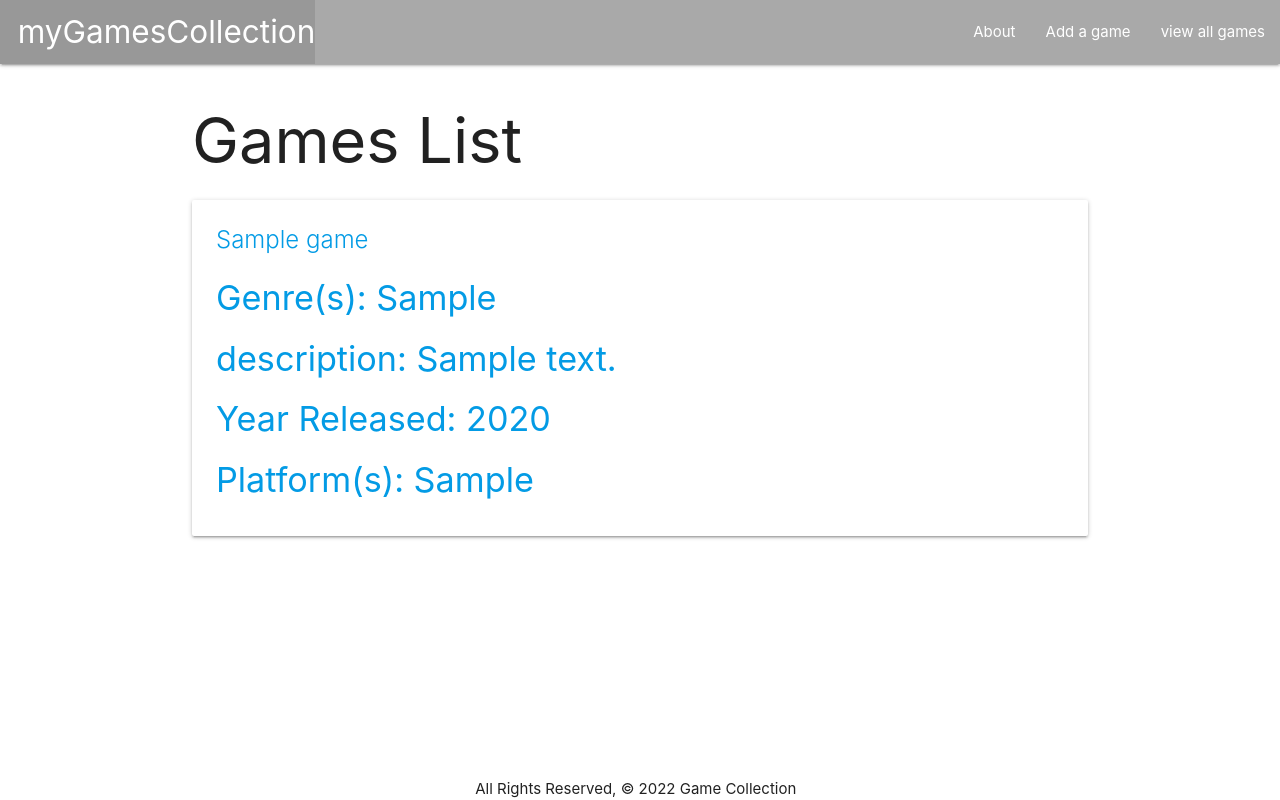
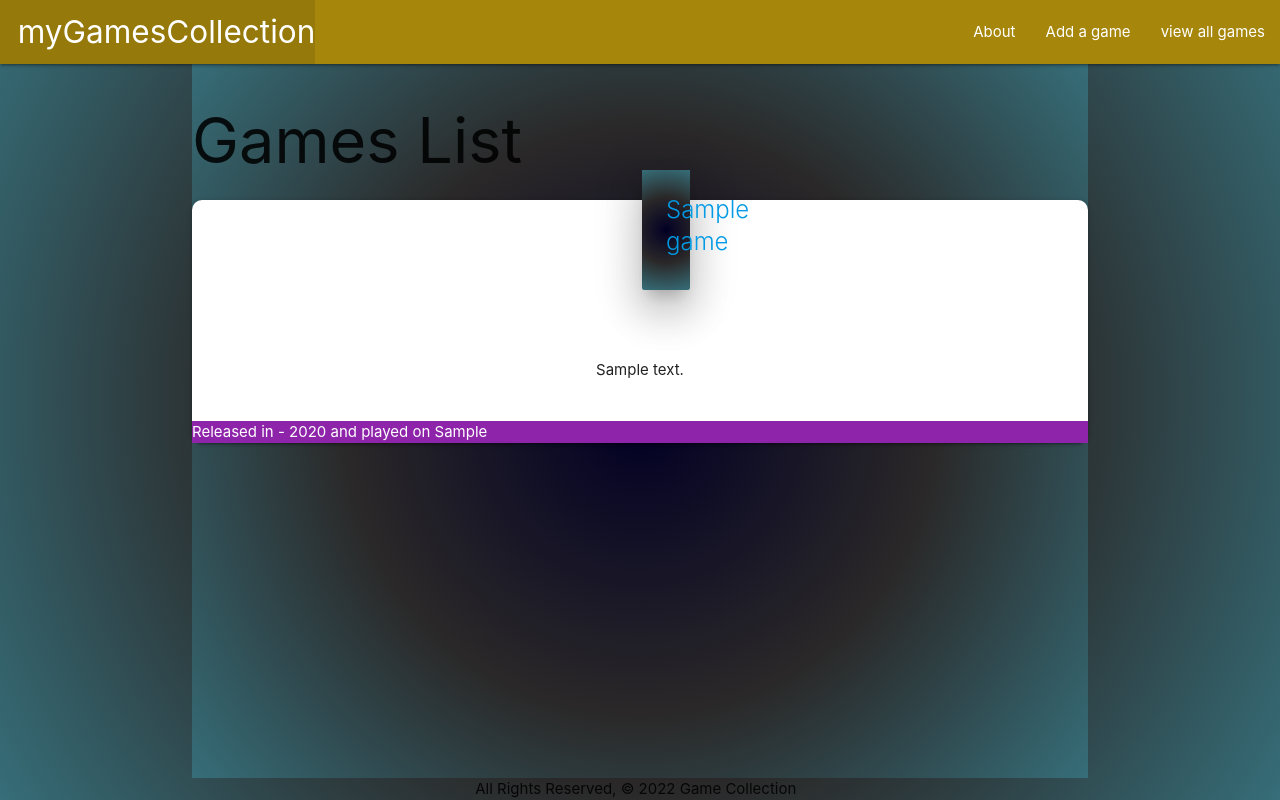
Before and after one commit to Kemd/Django-Collections-4, a Django app: page /games/ in a window 1280 px wide. Run offline with Django 4.2, Linux system fonts and the light colour scheme; tables that the repository leaves empty hold one stand-in row (values such as "Sample post").

Commit message:
adds styling

```diff
--- /dev/null
+++ b/main_app/static/css/style.css
@@ -0,0 +1,63 @@
+body {
+  display: flex;
+  min-height: 100vh;
+  flex-direction: column;
+  /* background-color: rgb(76, 87, 96); */
+  background: rgb(2, 0, 36);
+  background: radial-gradient(
+    circle,
+    rgba(2, 0, 36, 1) 0%,
+    rgb(42, 40, 40) 51%,
+    rgba(54, 110, 121, 1) 100%
+  );
+}
+
+.container {
+  background: radial-gradient(
+    circle,
+    rgba(2, 0, 36, 1) 0%,
+    rgb(42, 40, 40) 51%,
+    rgba(54, 110, 121, 1) 100%
+  );
+}
+
+.navbar,
+.page-footer {
+  background-color: rgb(166, 135, 12);
+}
+
+main {
+  flex: 1 0 auto;
+}
+
+footer {
+  padding-top: 0;
+  text-align: center;
+}
+
+.game-container {
+  /* border: 5px solid red; */
+  margin-bottom: 40px;
+}
+
+.adjust {
+  position: relative;
+  bottom: 30px;
+  margin: 0 450px 0 450px;
+}
+
+.card {
+  border-radius: 10px;
+}
+
+.bg-radial {
+  background: radial-gradient(
+    circle,
+    rgba(2, 0, 36, 1) 0%,
+    rgb(42, 40, 40) 51%,
+    rgba(54, 110, 121, 1) 100%
+  );
+}
+
+/* =========================== */
+/* Animations  */
--- a/main_app/static/css/styles.css
+++ /dev/null
@@ -1,19 +0,0 @@
-body {
-  display: flex;
-  min-height: 100vh;
-  flex-direction: column;
-}
-
-.navbar,
-.page-footer {
-    background-color: darkgrey;
-}
-
-main {
-  flex: 1 0 auto;
-}
-
-footer {
-  padding-top: 0;
-  text-align: center;
-}
--- a/main_app/templates/base.html
+++ b/main_app/templates/base.html
@@ -14,9 +14,15 @@
     <!-- Materialize  -->
     <link
       rel="stylesheet"
-      href="https://cdnjs.cloudflare.com/ajax/libs/materialize/1.0.0/css/materialize.min.css"/>
-      <!-- static css  -->
-    <link rel="stylesheet" type="text/css" href="{% static 'css/styles.css' %}" />
+      href="https://cdnjs.cloudflare.com/ajax/libs/materialize/1.0.0/css/materialize.min.css"
+    />
+    <!-- static css  -->
+
+    <link
+      rel="stylesheet"
+      type="text/css"
+      href="{% static 'css/style.css' %}"
+    />
   </head>
   <body>
     <header class="navbar-fixed">
@@ -24,7 +30,9 @@
         <div class="nav-wrapper">
           <ul>
             <li>
-              <a href="/" class="left brand-logo">&nbsp;&nbsp;myGamesCollection</a>
+              <a href="/" class="left brand-logo"
+                >&nbsp;&nbsp;myGamesCollection</a
+              >
             </li>
           </ul>
           <ul class="right">
@@ -32,7 +40,6 @@
             <li><a href="{% url 'games_create' %}">Add a game</a></li>
             <li><a href="{% url 'index' %}"> view all games</a></li>
           </ul>
-
         </div>
       </nav>
     </header>
--- a/main_app/templates/games/detail.html
+++ b/main_app/templates/games/detail.html
@@ -2,11 +2,11 @@
 
 <h1>Game details</h1>
 
-<div class="card">
+<div class="card medium">
   <div class="card-content">
     <span class="card-title">{{game.name}}</span>
     <h4>Genre(s): {{game.genre}}</h4>
-    <h4>description: {{game.desc}}</h4>
+    <h4>Description: {{game.desc}}</h4>
     <h4>Year Released: {{game.year}}</h4>
     {% if 'PC' in game.platform %}
     <h4>Played on: {{game.platform}}</h4>
@@ -25,7 +25,7 @@
       />
     </h4>
     {% else %}
-    <h4>Platform(s): {{game.platform}}</h4>
+    <h4>Played on: {{game.platform}}</h4>
     {% endif %}
   </div>
   <div class="card-action">
--- a/main_app/templates/games/index.html
+++ b/main_app/templates/games/index.html
@@ -2,33 +2,36 @@
 <h1>Games List</h1>
 
 {% for game in games %}
-<div class="card">
+<div class="game-container card">
+  <a href="{% url 'detail' game.id %}">
+    <div class="card-content z-depth-5 adjust bg-radial">
+      <div class="card-title center">{{ game.name }}</div>
+    </div>
+  </a>
+
+  <p class="card-content center">{{game.desc }}</p>
+
+  <div class="purple darken-1 white-text">Released in - {{ game.year }} and played on {{ game.platform }}</div>
+</div>
+<!-- <div class="card small">
   <a href="{% url 'detail' game.id %}">
     <div class="card-content">
-      <span class="card-title">{{game.name}}</span>
-      <h4>Genre(s): {{game.genre}}</h4>
-      <h4>description: {{game.desc}}</h4>
-      <h4>Year Released: {{game.year}}</h4>
+      <h2>
+        <span class="card-title">{{game.name}}</span>
+      </h2>
       {% if 'PC' in game.platform %}
       <h4>Played on: {{game.platform}}</h4>
-      <h4>
-        <img
-          src="https://c.tenor.com/lnHy5A_HnVMAAAAC/pc-master-race-gaming.gif"
-          alt="pc masterrace meme"
-        />
-      </h4>
+
       {% elif 'PS4' in game.platform %}
       <h4>Played on: {{game.platform}}</h4>
-      <h4>
-        <img
-          src="https://s3.memeshappen.com/memes/You-Play-PS4--I-do-PC-master-Race-meme-23700.jpg"
-          alt="PS4 things"
-        />
-      </h4>
+
+      {% elif 'xbox' in game.platform %}
+      <h4>Played on: {{game.platform}}</h4>
+
       {% else %}
-      <h4>Platform(s): {{game.platform}}</h4>
+      <h4>Played on: {{game.platform}}</h4>
       {% endif %}
     </div>
   </a>
-</div>
+</div> -->
 {% endfor %} {% endblock %}
```
